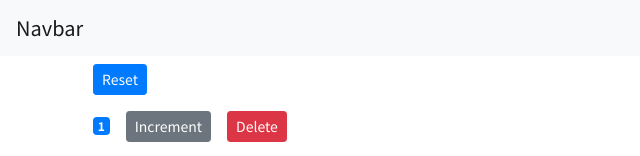
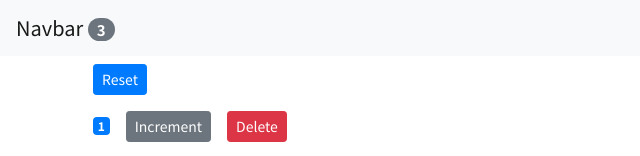
Before and after one commit to Ahwar/React-Full-Tutorial-by-Mosh-Hamedani, a React (Create React App) app: page / in a window 1280 px wide. Shown: the top 156 px of the page, without its empty margins (0-640 px from the left). Built offline with nearby package versions, Linux system fonts and the light colour scheme.

Commit message:
53--- Lifting the State Up

```diff
--- a/src/App.js
+++ b/src/App.js
@@ -2,16 +2,52 @@
 import Counters from "./components/counters";
 import NavBar from "./components/navBar";
 class App extends Component {
+  state = {
+    counters: [
+      // array to hold all counter's objects
+      { id: 1, value: 1 },
+      { id: 2, value: 4 },
+      { id: 3, value: 2 },
+      { id: 4, value: 0 }
+    ]
+  };
   render() {
     return (
       <React.Fragment>
-        <NavBar />
+        <NavBar count={this.state.counters.filter(c => c.value > 0).length} />
         <main className="container">
-          <Counters />
+          <Counters
+            counters={this.state.counters}
+            onDelete={this.handleDelete}
+            onIncrement={this.handleIncrement}
+            onReset={this.resetValues}
+          />
         </main>
       </React.Fragment>
     );
   }
+  handleDelete = counterId => {
+    let filteredCounters = this.state.counters.filter(
+      // return all the counters array except that counter whoes id is passed to handleMovieDelete method
+      counter => counter.id !== counterId
+    );
+    this.setState({ counters: filteredCounters }); // set all counters list to state after the counter is removed from list
+  };
+
+  handleIncrement = counter => {
+    let counters = [...this.state.counters];
+    let index = counters.indexOf(counter);
+    counters[index].value = counters[index].value + 1;
+    this.setState({ counters: counters });
+  };
+
+  resetValues = () => {
+    let newCounters = this.state.counters.map(counter => {
+      counter.value = 0;
+      return counter;
+    });
+    this.setState({ counters: newCounters });
+  };
 }
 
 export default App;
--- a/src/components/counters.jsx
+++ b/src/components/counters.jsx
@@ -2,58 +2,28 @@
 import Counter from "./counter";
 
 class Counters extends Component {
-  state = {
-    counters: [
-      // array to hold all counter's objects
-      { id: 1, value: 1 },
-      { id: 2, value: 4 },
-      { id: 3, value: 2 },
-      { id: 4, value: 0 }
-    ]
-  };
   render() {
     return (
       <div>
         <button
-          onClick={this.resetValues}
+          onClick={this.props.onReset}
           className="btn btn-primary btn-sm m-2"
         >
           Reset
         </button>
-        {this.state.counters.map(counter => {
+        {this.props.counters.map(counter => {
           return (
             <Counter
               key={counter.id}
               value={counter.value}
-              onDelete={() => this.handleDelete(counter.id)}
-              onIncrement={() => this.handleIncrement(counter)}
+              onDelete={() => this.props.onDelete(counter.id)}
+              onIncrement={() => this.props.onIncrement(counter)}
             />
           );
         })}
       </div>
     );
   }
-  handleDelete = counterId => {
-    let filteredCounters = this.state.counters.filter(
-      // return all the counters array except that counter whoes id is passed to handleMovieDelete method
-      counter => counter.id !== counterId
-    );
-    this.setState({ counters: filteredCounters }); // set all counters list to state after the counter is removed from list
-  };
-  resetValues = () => {
-    let newCounters = this.state.counters.map(counter => {
-      counter.value = 0;
-      return counter;
-    });
-    this.setState({ counters: newCounters });
-  };
-
-  handleIncrement = counter => {
-    let counters = [...this.state.counters];
-    let index = counters.indexOf(counter);
-    counters[index].value = counters[index].value + 1;
-    this.setState({ counters: counters });
-  };
 }
 
 export default Counters;
--- a/src/components/navBar.jsx
+++ b/src/components/navBar.jsx
@@ -4,7 +4,12 @@
   render() {
     return (
       <nav className="navbar navbar-light bg-light">
-        <span className="navbar-brand mb-0 h1">Navbar</span>
+        <span className="navbar-brand mb-0 h1">
+          Navbar{" "}
+          <span className="badge badge-pill badge-secondary">
+            {this.props.count}
+          </span>
+        </span>
       </nav>
     );
   }
```
Also changed, not shown: Documentation.txt.
